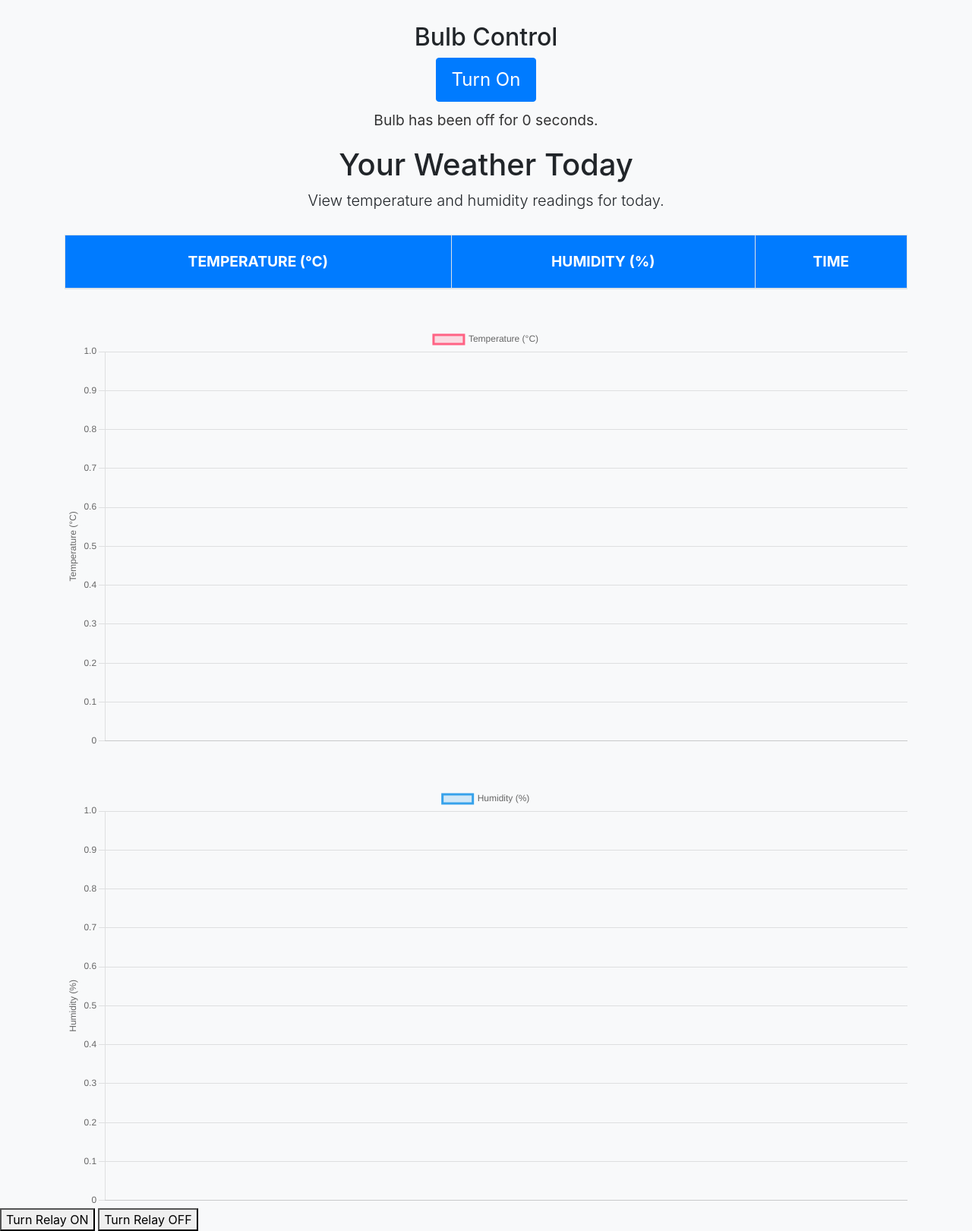
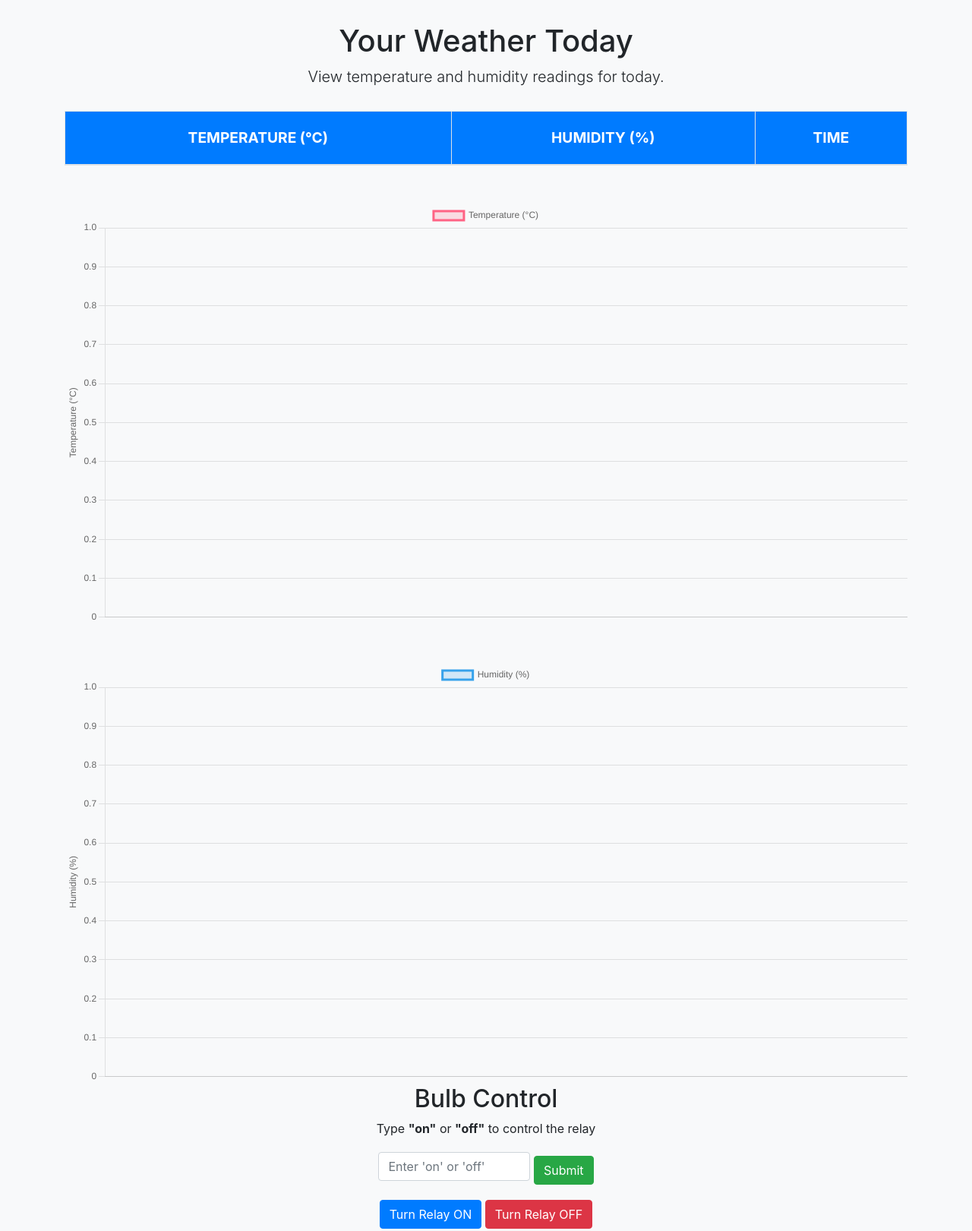
Before and after one commit to Didiana001/Lab1, a Django app: page / in a window 1280 px wide. Shown: the whole page at 76% size. Run offline with Django 5.2, Linux system fonts and the light colour scheme; lists and menus that the app fills with data are empty; some libraries are stand-ins or nearby versions.

Commit message:
added control input

```diff
--- a/myapp/templates/myapp/home.html
+++ b/myapp/templates/myapp/home.html
@@ -6,7 +6,7 @@
     <title>Sense Data</title>
     <link href="https://stackpath.bootstrapcdn.com/bootstrap/4.5.2/css/bootstrap.min.css" rel="stylesheet">
     <script src="https://cdn.jsdelivr.net/npm/chart.js"></script>
-    <script src="https://code.jquery.com/jquery-3.5.1.min.js"></script> <!-- Added jQuery -->
+    <script src="https://code.jquery.com/jquery-3.5.1.min.js"></script>
     <style>
         body {
             background-color: #f8f9fa;
@@ -51,19 +51,13 @@
             margin-top: 10px;
             color: #333;
         }
+        #relay-buttons {
+            margin-top: 20px;
+        }
     </style>
 </head>
 <body>
     <div class="container">
-        <!-- Bulb Control Section -->
-        <div class="bulb-control">
-            <h2>Bulb Control</h2>
-            <button id="bulbToggle" class="btn btn-primary">Turn On</button>
-            <div class="timer">
-                Bulb has been <span id="bulbState">off</span> for <span id="bulbTimer">0</span> seconds.
-            </div>
-        </div>
-
         <div class="header">
             <h1>Your Weather Today</h1>
             <p class="lead">View temperature and humidity readings for today.</p>
@@ -77,8 +71,6 @@
                     <th>Humidity (%)</th>
                     <th>Time</th>
                 </tr>
-
-
             </thead>
             <tbody id="temperatureData">
                 {% for data in temperature_data %}
@@ -100,42 +92,68 @@
         <div class="chart-container">
             <canvas id="humidityChart"></canvas>
         </div>
+
+        <!-- Relay Control Section -->
+        <div id="relay-control" class="text-center">
+            <h2>Bulb Control</h2>
+            <p>Type <strong>"on"</strong> or <strong>"off"</strong> to control the relay</p>
+            <input type="text" id="relayCommandInput" placeholder="Enter 'on' or 'off'" class="form-control" style="width: 200px; display: inline-block;">
+            <button id="submitRelayCommand" class="btn btn-success mt-2">Submit</button>
+            <p id="relayResponseMessage" class="mt-3"></p>
+
+            <!-- Relay Control Buttons -->
+            <div id="relay-buttons">
+                <button id="relayOnBtn" class="btn btn-primary">Turn Relay ON</button>
+                <button id="relayOffBtn" class="btn btn-danger">Turn Relay OFF</button>
+            </div>
+        </div>
     </div>
 
     <script>
-        let bulbOn = false;
-        let timerInterval;
-        let seconds = 0;
-
-        // Toggle Bulb
-        document.getElementById('bulbToggle').addEventListener('click', function() {
-            bulbOn = !bulbOn;
-            const bulbState = document.getElementById('bulbState');
-            const bulbToggle = document.getElementById('bulbToggle');
-
-            if (bulbOn) {
-                bulbToggle.textContent = 'Turn Off';
-                bulbState.textContent = 'on';
-                startTimer();
+        // Relay Control using text input
+        document.getElementById('submitRelayCommand').addEventListener('click', function() {
+            const command = document.getElementById('relayCommandInput').value.trim().toLowerCase();
+            if (command === 'on' || command === 'off') {
+                controlRelay(command);
             } else {
-                bulbToggle.textContent = 'Turn On';
-                bulbState.textContent = 'off';
-                stopTimer();
+                alert('Invalid input. Please enter "on" or "off".');
             }
         });
 
-        // Timer for counting how long the bulb is on or off
-        function startTimer() {
-            timerInterval = setInterval(() => {
-                seconds++;
-                document.getElementById('bulbTimer').textContent = seconds;
-            }, 1000);
-        }
+        // Relay Control using buttons
+        document.getElementById('relayOnBtn').addEventListener('click', function() {
+            controlRelay('on');
+        });
 
-        function stopTimer() {
-            clearInterval(timerInterval);
-            seconds = 0;
-            document.getElementById('bulbTimer').textContent = seconds;
+        document.getElementById('relayOffBtn').addEventListener('click', function() {
+            controlRelay('off');
+        });
+
+        // Function to control relay
+        function controlRelay(command) {
+            fetch('/relay-control/', {
+                method: 'POST',
+                headers: {
+                    'Content-Type': 'application/json',
+                    'X-CSRFToken': '{{ csrf_token }}' // Ensure CSRF token is included
+                },
+                body: JSON.stringify({ command: command }) // Send the 'on' or 'off' command
+            })
+            .then(response => response.json())
+            .then(data => {
+                const relayMessage = document.getElementById('relayResponseMessage');
+                if (data.message) {
+                    relayMessage.textContent = data.message; // Display the response message (Relay ON/OFF)
+                    relayMessage.style.color = 'green';
+                } else if (data.error) {
+                    relayMessage.textContent = data.error;   // Display the error message
+                    relayMessage.style.color = 'red';
+                }
+                document.getElementById('relayCommandInput').value = '';  // Clear the input
+            })
+            .catch(error => {
+                console.error('Error:', error);
+            });
         }
 
         // Prepare the data for the charts
@@ -246,32 +264,5 @@
 
     <script src="https://cdn.jsdelivr.net/npm/@popperjs/core@2.9.3/dist/umd/popper.min.js"></script>
     <script src="https://stackpath.bootstrapcdn.com/bootstrap/4.5.2/js/bootstrap.min.js"></script>
-    <script>
-    function controlRelay(state) {
-        fetch('/relay-control/', {
-            method: 'POST',
-            headers: {
-                'Content-Type': 'application/json',
-                'X-CSRFToken': '{{ csrf_token }}' // Ensure CSRF token is included
-            },
-            body: JSON.stringify({
-                'relay_state': state
-            })
-        })
-        .then(response => response.json())
-        .then(data => {
-            if (data.message) {
-                alert(data.message); // Display the response message (Relay ON/OFF)
-            } else if (data.error) {
-                alert(data.error);
-            }
-        })
-        .catch(error => console.error('Error:', error));
-    }
-</script>
-<div id="relay-control">
-    <button id="relayOnBtn" onclick="controlRelay('true')">Turn Relay ON</button>
-    <button id="relayOffBtn" onclick="controlRelay('false')">Turn Relay OFF</button>
-    </div>
 </body>
 </html>
--- a/myapp/views.py
+++ b/myapp/views.py
@@ -60,6 +60,7 @@ def temperature_monitor(request):
 
 relay_state = False  # Initially, relay is OFF
 
+
 @csrf_exempt
 def relay_control_view(request):
     global relay_state
@@ -67,30 +68,27 @@ def relay_control_view(request):
     if request.method == 'POST':
         try:
             data = json.loads(request.body)
-            relay_state_input = data.get('relay_state', None)
+            command = data.get('command', '').strip().lower()  # Get command input
 
-            if relay_state_input is not None:
-                # Update relay state based on input
-                if relay_state_input == "true":
-                    relay_state = True
-                    # Add code here to physically turn the relay ON
-                    return JsonResponse({'message': 'Relay turned ON', 'relay_state': 'true'}, status=200)
-                elif relay_state_input == "false":
-                    relay_state = False
-                    # Add code here to physically turn the relay OFF
-                    return JsonResponse({'message': 'Relay turned OFF', 'relay_state': 'false'}, status=200)
-                else:
-                    return JsonResponse({'error': 'Invalid relay state'}, status=400)
+            if command == "on":
+                relay_state = True
+
+                return JsonResponse({'message': 'Relay turned ON', 'relay_state': 'true'}, status=200)
+            elif command == "off":
+                relay_state = False
+                # Add code here to physically turn the relay OFF
+                return JsonResponse({'message': 'Relay turned OFF', 'relay_state': 'false'}, status=200)
             else:
-                return JsonResponse({'error': 'No relay state provided'}, status=400)
+                return JsonResponse({'error': 'Invalid command. Use "on" or "off".'}, status=400)
+
         except json.JSONDecodeError:
             return JsonResponse({'error': 'Invalid JSON'}, status=400)
 
     elif request.method == 'GET':
-        # Return the current relay state
         return JsonResponse({'relay_state': 'true' if relay_state else 'false'}, status=200)
 
     return JsonResponse({'error': 'Invalid request method'}, status=405)
+
 
 def get_relay_status(request):
     """
```
Also changed, not shown: db.sqlite3.
